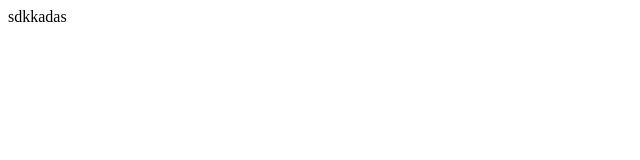
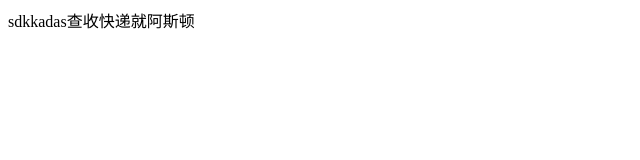
Before and after one commit to Ryan6414/practice, a plain HTML site: page 03_day/test.html in a window 1280 px wide. Shown: the whole page, without its empty margins (0-640 px from the left). Drawn offline with Linux system fonts and the light colour scheme.

Commit message:
测试 提交

```diff
--- a/03_day/test.html
+++ b/03_day/test.html
@@ -6,6 +6,6 @@
     <title>Document</title>
 </head>
 <body>
-    sdkkadas
+    sdkkadas查收快递就阿斯顿
 </body>
 </html>
```
